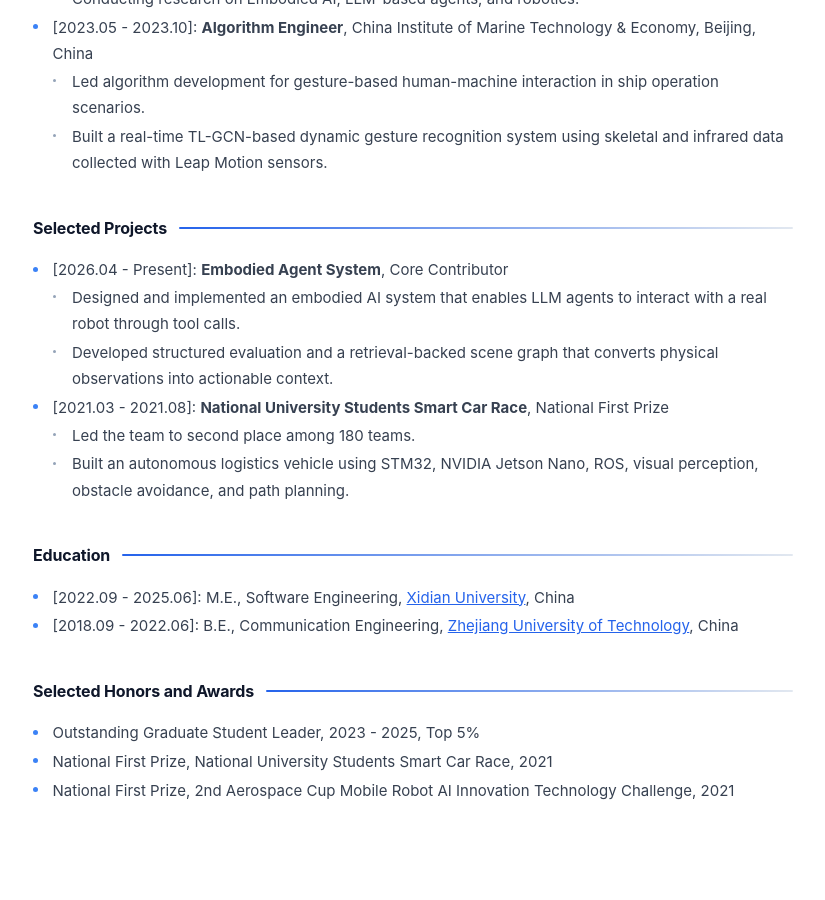
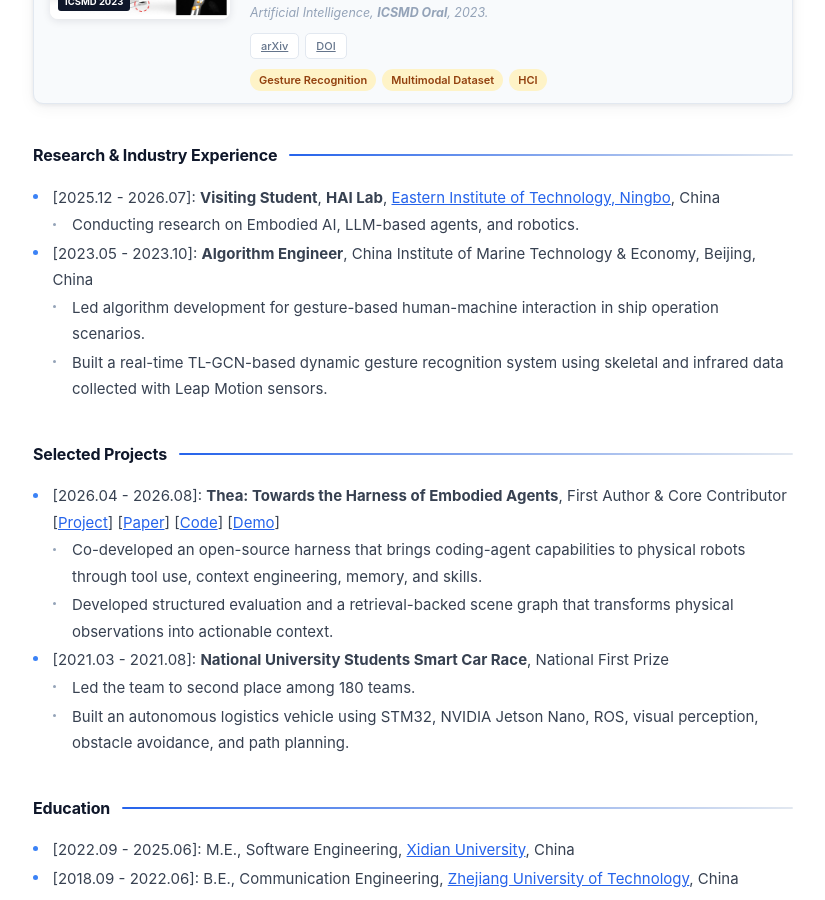
Before and after one commit to QiWang233/qiwang233.github.io, a Jekyll site: the page built from index.md, in a window 1280 px wide and 900 px high, scrolled down 1471 px. Shown: the whole window, without its empty margins (387-1212 px from the left). Built offline with Jekyll 4.4.1, drawn with Linux system fonts in a browser that asks for light colours; nearby versions of some CDN libraries; a style sheet for code colours, icons or effects is not loaded; our own code applies the rules of GitHub Pages for plain Markdown files; some of the changed text lies outside the part shown.

Commit message:
Add Thea project and technical report

```diff
--- a/_includes/projects.md
+++ b/_includes/projects.md
@@ -1,9 +1,34 @@
 <h2 id="publications">Selected Publications</h2>
 
-<p class="section-intro">My selected work spans generative 3D modeling, event-based perception, and multimodal interaction.</p>
+<p class="section-intro">My selected work spans embodied agents, generative 3D modeling, event-based perception, and multimodal interaction.</p>
 
 <div class="publications">
 <ol class="bibliography">
+
+<li>
+<div class="pub-row mod-hci-row">
+  <div class="col-sm-3 abbr">
+    <img class="paper-thumb" src="{{ '/assets/publications/thea-thumbnail.jpg' | relative_url }}" alt="Thea embodied agent controlling a physical robot" loading="lazy" />
+    <abbr class="badge">TR 2026</abbr>
+  </div>
+  <div class="col-sm-9">
+    <div class="title"><a href="https://eit-hai.github.io/thea/paper.pdf">Towards the Harness of Embodied Agents</a></div>
+    <div class="author"><strong>Qi Wang</strong>, Tianyi Wang, Chengyang Li, Shikun Ban, Yurun Chen, Yizhong Ge, Jason Qin, Chengtai Li, Wentao Zhu</div>
+    <div class="periodical"><em>Technical Report, 2026.</em></div>
+    <div class="links">
+      <a href="https://eit-hai.github.io/thea/" class="btn btn-sm z-depth-0" role="button" target="_blank" rel="noopener noreferrer">Project</a>
+      <a href="https://eit-hai.github.io/thea/paper.pdf" class="btn btn-sm z-depth-0" role="button" target="_blank" rel="noopener noreferrer">Paper</a>
+      <a href="https://github.com/EIT-HAI/Thea" class="btn btn-sm z-depth-0" role="button" target="_blank" rel="noopener noreferrer">Code</a>
+      <a href="https://youtu.be/Sm9jFmfnOF0" class="btn btn-sm z-depth-0" role="button" target="_blank" rel="noopener noreferrer">Demo</a>
+    </div>
+    <div class="paper-tags">
+      <span class="paper-tag tag-hci">Embodied Agents</span>
+      <span class="paper-tag tag-hci">Robotics</span>
+      <span class="paper-tag tag-hci">Agent Harness</span>
+    </div>
+  </div>
+</div>
+</li>
 
 <li>
 <div class="pub-row mod-generative-row">
--- a/index.md
+++ b/index.md
@@ -32,9 +32,10 @@
 
 ## Selected Projects
 
-- \[2026.04 - Present\]: **Embodied Agent System**, Core Contributor
-  - Designed and implemented an embodied AI system that enables LLM agents to interact with a real robot through tool calls.
-  - Developed structured evaluation and a retrieval-backed scene graph that converts physical observations into actionable context.
+- \[2026.04 - 2026.08\]: **Thea: Towards the Harness of Embodied Agents**, First Author & Core Contributor<br>
+  \[[Project](https://eit-hai.github.io/thea/)\] \[[Paper](https://eit-hai.github.io/thea/paper.pdf)\] \[[Code](https://github.com/EIT-HAI/Thea)\] \[[Demo](https://youtu.be/Sm9jFmfnOF0)\]
+  - Co-developed an open-source harness that brings coding-agent capabilities to physical robots through tool use, context engineering, memory, and skills.
+  - Developed structured evaluation and a retrieval-backed scene graph that transforms physical observations into actionable context.
 
 - \[2021.03 - 2021.08\]: **National University Students Smart Car Race**, National First Prize
   - Led the team to second place among 180 teams.
```
Also changed, not shown: assets/publications/thea-thumbnail.jpg (added).
